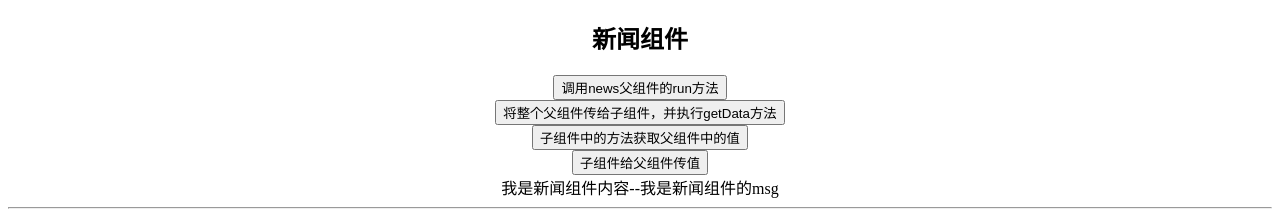
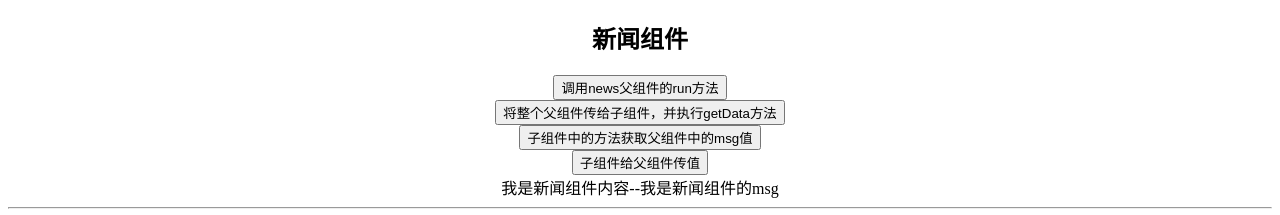
Before and after one commit to pjhuc/reactdemo_01, a React (Create React App) app: page / in a window 1280 px wide. Shown: the top 215 px of the page. Built offline with nearby package versions, Linux system fonts and the light colour scheme.

Commit message:
父子组件传值   复习，及注释完善

```diff
--- a/src/components/Footer.js
+++ b/src/components/Footer.js
@@ -1,5 +1,6 @@
 import React,{ Component } from 'react';
 
+/* 这个组件是演示：父组件获取子组件的属性 和 调用子组件的方法 */
 export default class Footer extends Component {
     constructor(props){
         super(props);
--- a/src/components/Header.js
+++ b/src/components/Header.js
@@ -9,7 +9,7 @@ export default class Header extends Component {
     }
 
     getNews=()=>{
-        //获取组附件的值
+        //获取父组附件的值
         alert(this.props.news.state.msg);
         //执行父组件的方法
         this.props.news.getData();
@@ -23,7 +23,7 @@ export default class Header extends Component {
                 <br/>
                 <button onClick={this.props.news.getData} >将整个父组件传给子组件，并执行getData方法</button>
                 <br/>
-                <button onClick={this.getNews} >子组件中的方法获取父组件中的值</button>
+                <button onClick={this.getNews} >子组件中的方法获取父组件中的msg值</button>
                 <br/>
                 <button onClick={this.props.news.getChildData.bind(this,'我是子组件穿过来的值！！！')} >子组件给父组件传值</button>
                 {/* {this.state.msg} */}
```
Also changed, not shown: src/components/News.js (+15 -0 lines).
